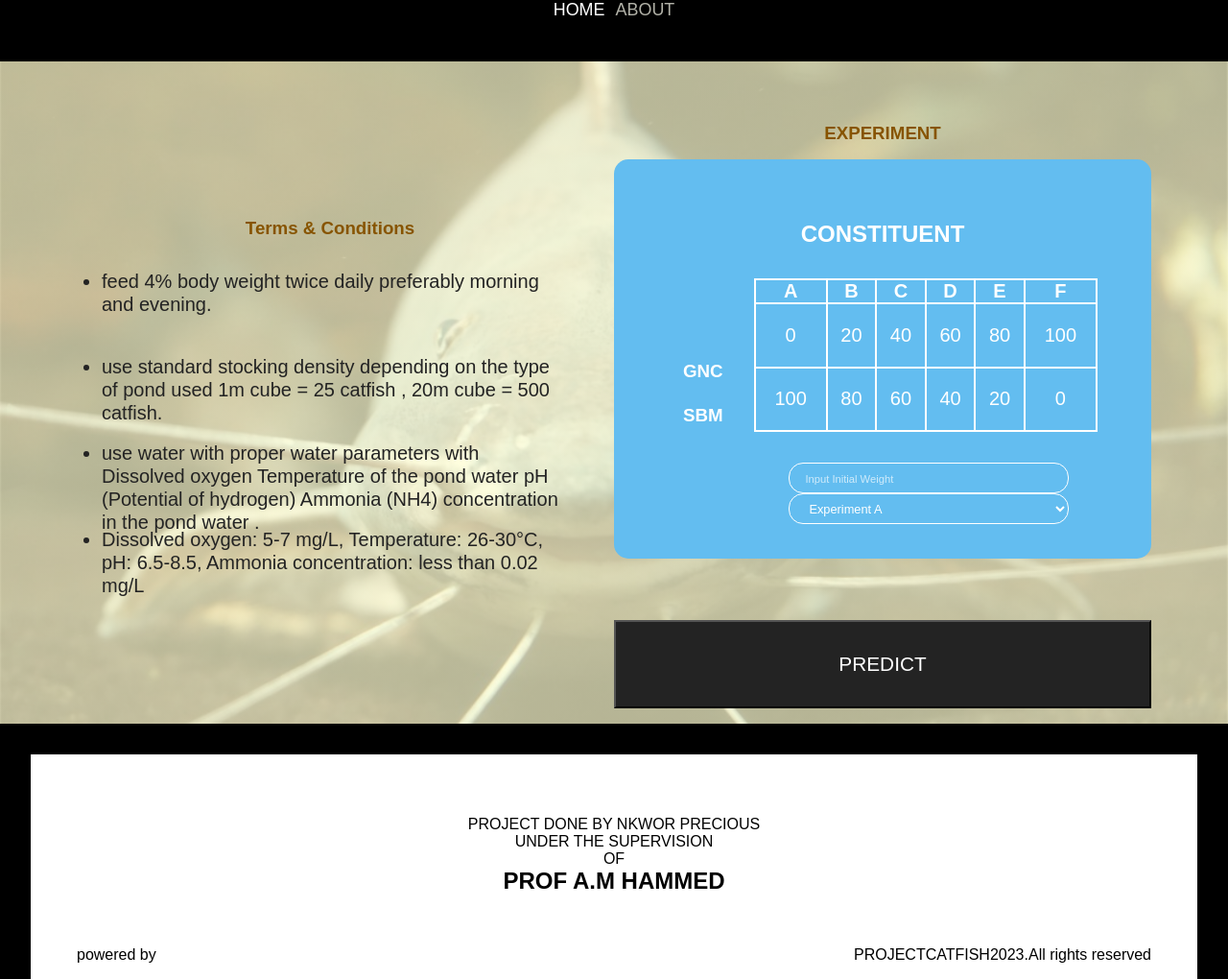
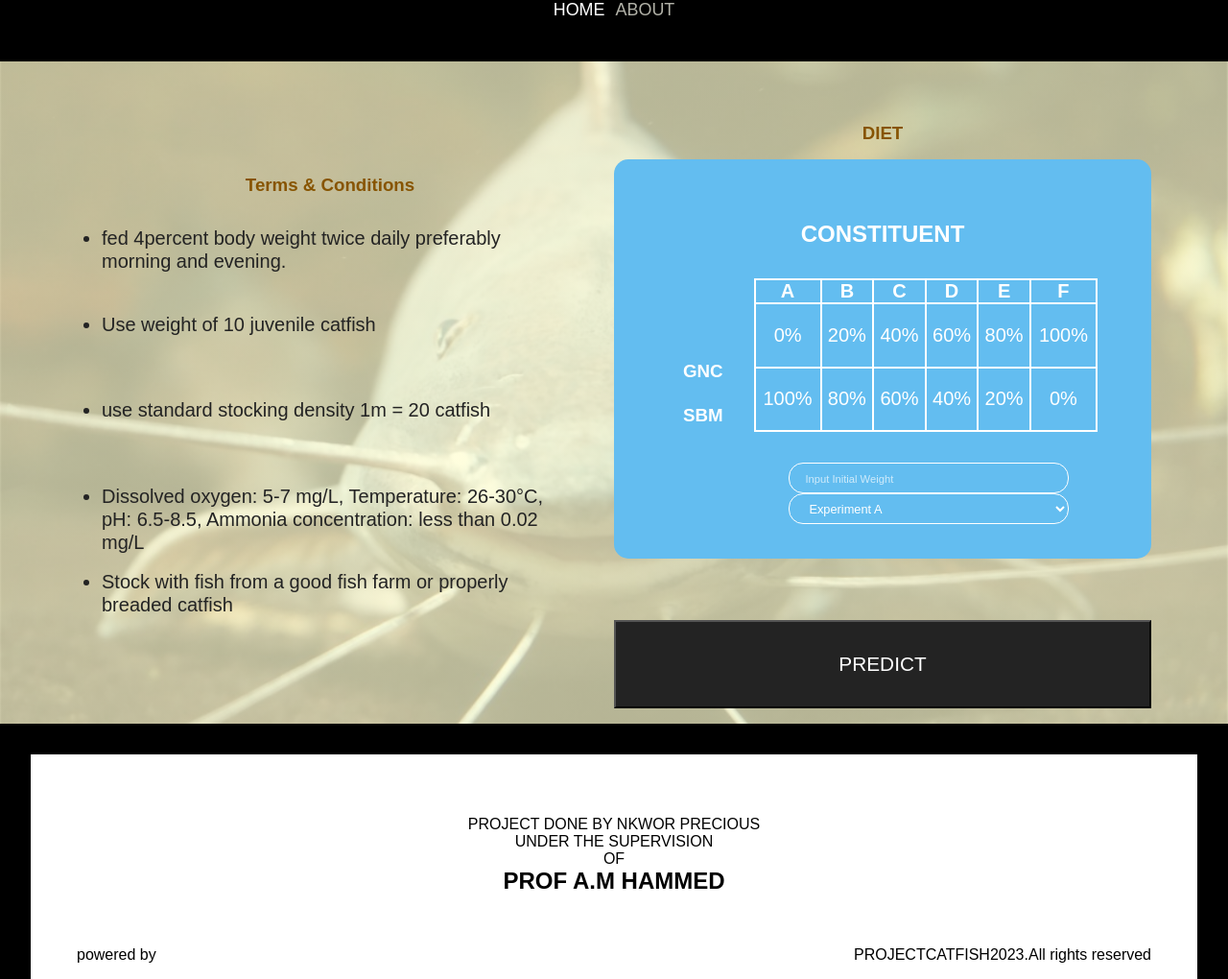
Before and after one commit to abiola814/catfish-weight-prediction-, a Flask app: page / in a window 1280 px wide. Shown: the whole page at 96% size. Run offline with Flask 3, Linux system fonts and the light colour scheme.

Commit message:
PUSH ORIGIN index hml changed

```diff
--- a/templates/index.html
+++ b/templates/index.html
@@ -22,23 +22,22 @@
                 <div class="terms">
                     <h1 class="title">Terms & Conditions</h1>
                     <ul>
-                        <li class="list-item"> feed 4% body weight twice daily preferably morning and evening.</li>
+                        <li class="list-item"> fed 4percent body weight twice daily preferably morning and evening.</li>
 
-                        <li class="list-item">use standard stocking density depending on the type of pond used 1m cube = 25 catfish , 20m cube = 500 catfish.</li>
+                        <li class="list-item">Use weight of 10 juvenile catfish </li>
 
-                        <li class="list-item">use water with proper water parameters with Dissolved oxygen Temperature of the pond water pH (Potential of hydrogen) Ammonia (NH4) concentration in the pond water
-
-                      .</li>
+                        <li class="list-item">use standard stocking density  1m = 20 catfish
+                        </li>
 
                         <li class="list-item">Dissolved oxygen: 5-7 mg/L,
 Temperature: 26-30°C,
 pH: 6.5-8.5,
 Ammonia concentration: less than 0.02 mg/L</li>
-
+                        <li class="list-item">Stock with fish from a good fish farm or properly breaded catfish</li>
                     </ul>
                 </div>
                 <div>
-                    <h1 class="title" style="text-align: center;">EXPERIMENT</h1>
+                    <h1 class="title" style="text-align: center;">DIET</h1>
                     <div class="div-experiment">
                         <h2>CONSTITUENT</h2>
                         <div class="table-div">
@@ -60,21 +59,21 @@ Ammonia concentration: less than 0.02 mg/L</li>
                             </thead>
                             <tbody class="table-body">
                                 <tr>
-                                    <td>0</td>
-                                    <td>20</td>
-                                    <td>40</td>
-                                    <td>60</td>
-                                    <td>80</td>
-                                    <td>100</td>
+                                    <td>0%</td>
+                                    <td>20%</td>
+                                    <td>40%</td>
+                                    <td>60%</td>
+                                    <td>80%</td>
+                                    <td>100%</td>
 
                                 </tr>
                                 <tr>
-                                    <td>100</td>
-                                    <td>80</td>
-                                    <td>60</td>
-                                    <td>40</td>
-                                    <td>20</td>
-                                    <td>0</td>
+                                    <td>100%</td>
+                                    <td>80%</td>
+                                    <td>60%</td>
+                                    <td>40%</td>
+                                    <td>20%</td>
+                                    <td>0%</td>
 
                                 </tr>
                             </tbody>
```
